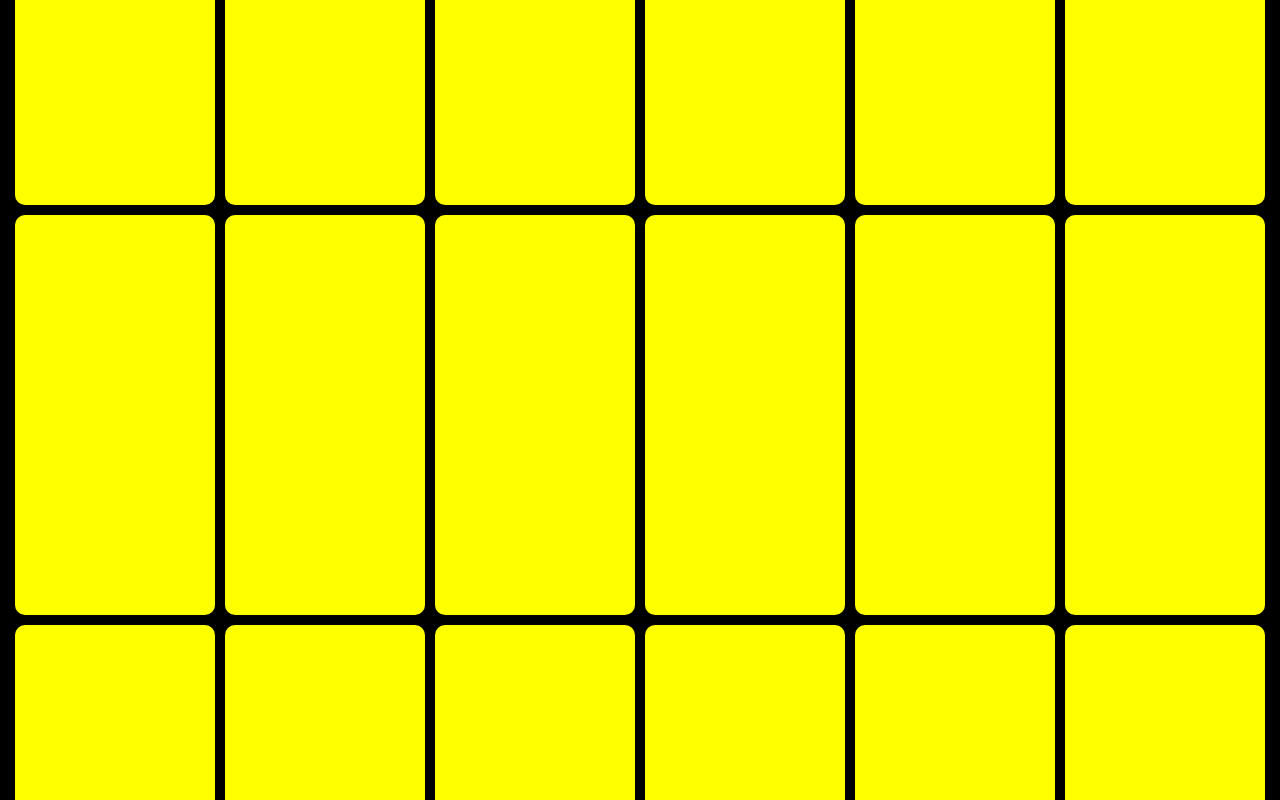
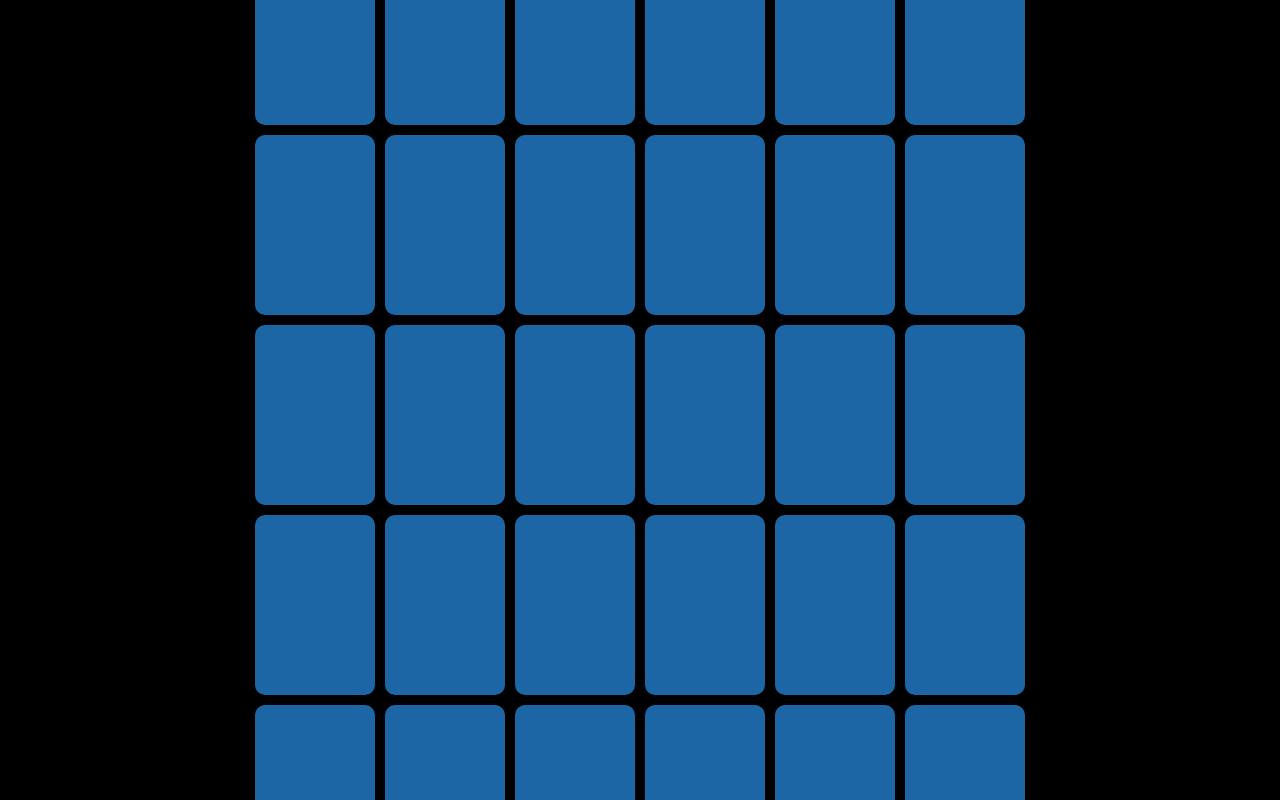
Before and after one commit to alisaooov/memory-game, a plain HTML site: page index.html in a window 1280 px wide. Both pictures are taken after a click on the element "НАЧАТЬ ИГРУ!". Shown: the top 800 px of the page. Drawn offline with Linux system fonts and the light colour scheme; a web font is replaced by a local one.

```diff
--- a/style.css
+++ b/style.css
@@ -1,14 +1,14 @@
 .board{
     display: none;
-    grid-template-columns: repeat(6,200px);
+    grid-template-columns: repeat(6,120px);
     gap: 10px;
     justify-content: center;
     margin-top: 30px;
 }
 .card{
-    width: 200px;
-    height: 400px;
-    background-color: yellow;
+    width: 120px;
+    height: 180px;
+    background-color: rgba(34, 117, 190, 0.88);
     border-radius: 10px;
     cursor: pointer;
     position: relative;
@@ -28,4 +28,6 @@
 
 .card.close{
     visibility: hidden;
+    pointer-events: none;
+    opacity: 0;
 }
```
